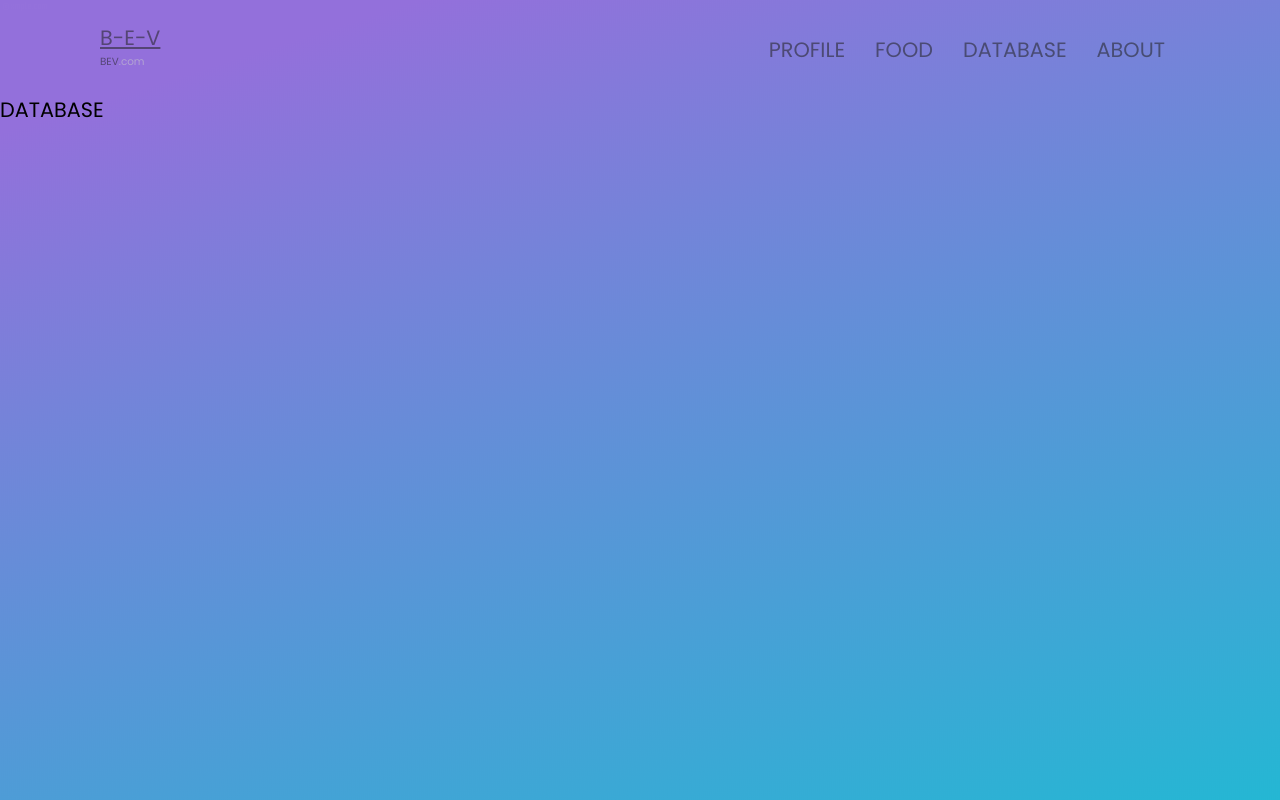
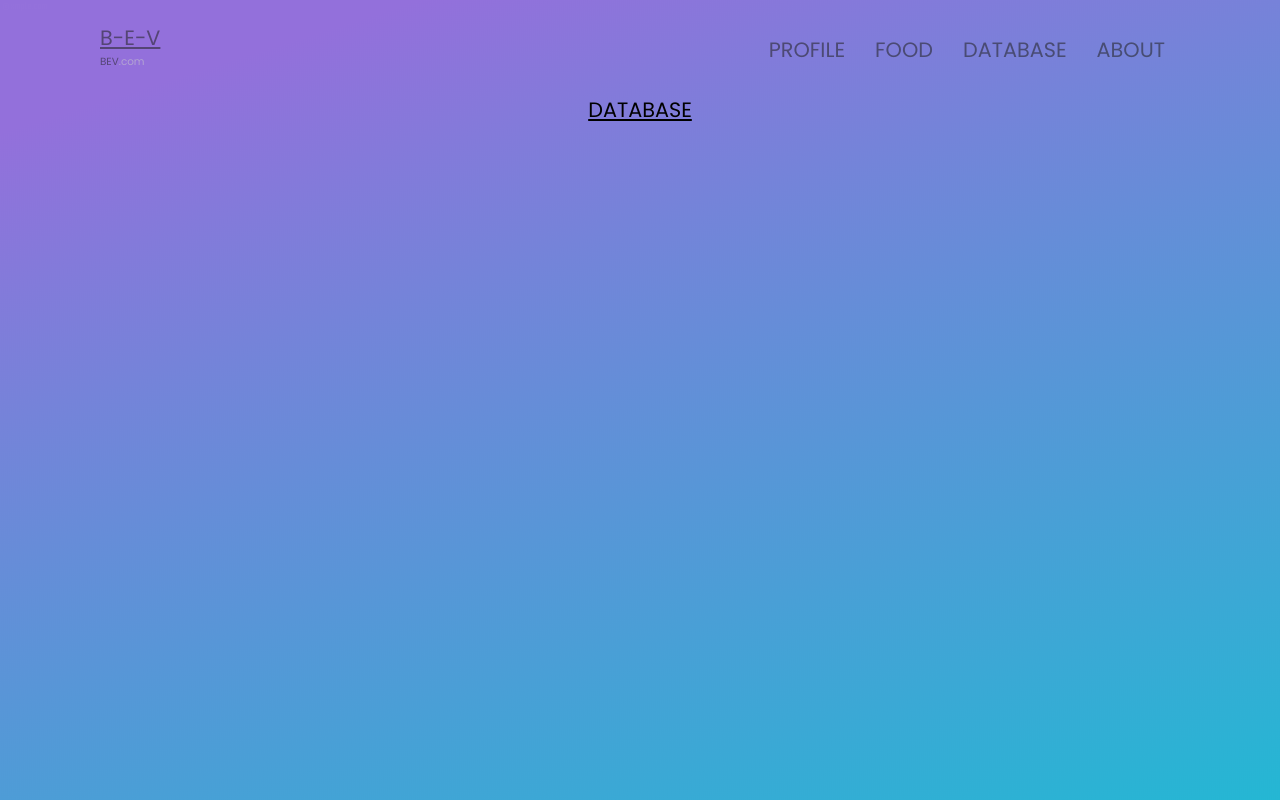
Before and after one commit to AD757/fe19tp2_lemon, a React (Create React App) app: page /database in a window 1280 px wide. Built offline with nearby package versions, Linux system fonts and the light colour scheme.

Commit message:
Update database.js

```diff
--- a/src/pages/database.js
+++ b/src/pages/database.js
@@ -4,7 +4,7 @@ export default class database extends Component {
     render() {
         return (
             <div>
-                DATABASE
+                <p>DATABASE</p>
             </div>
         )
     }
```
